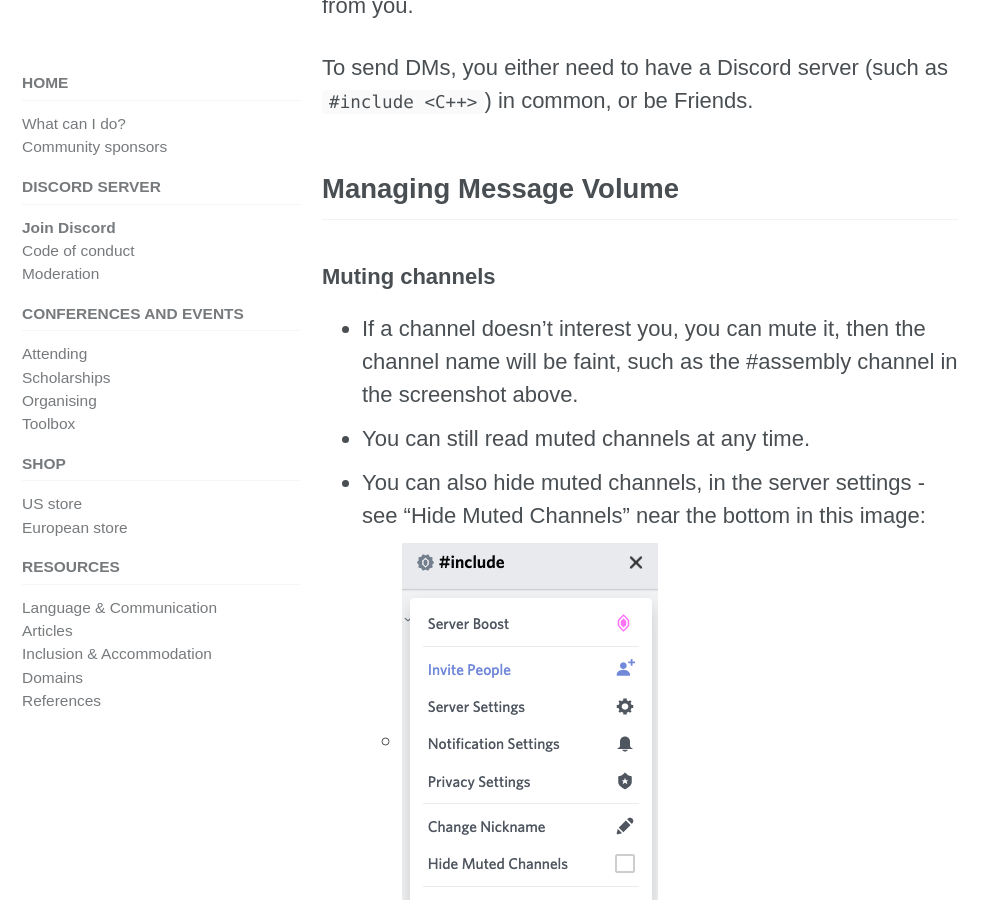
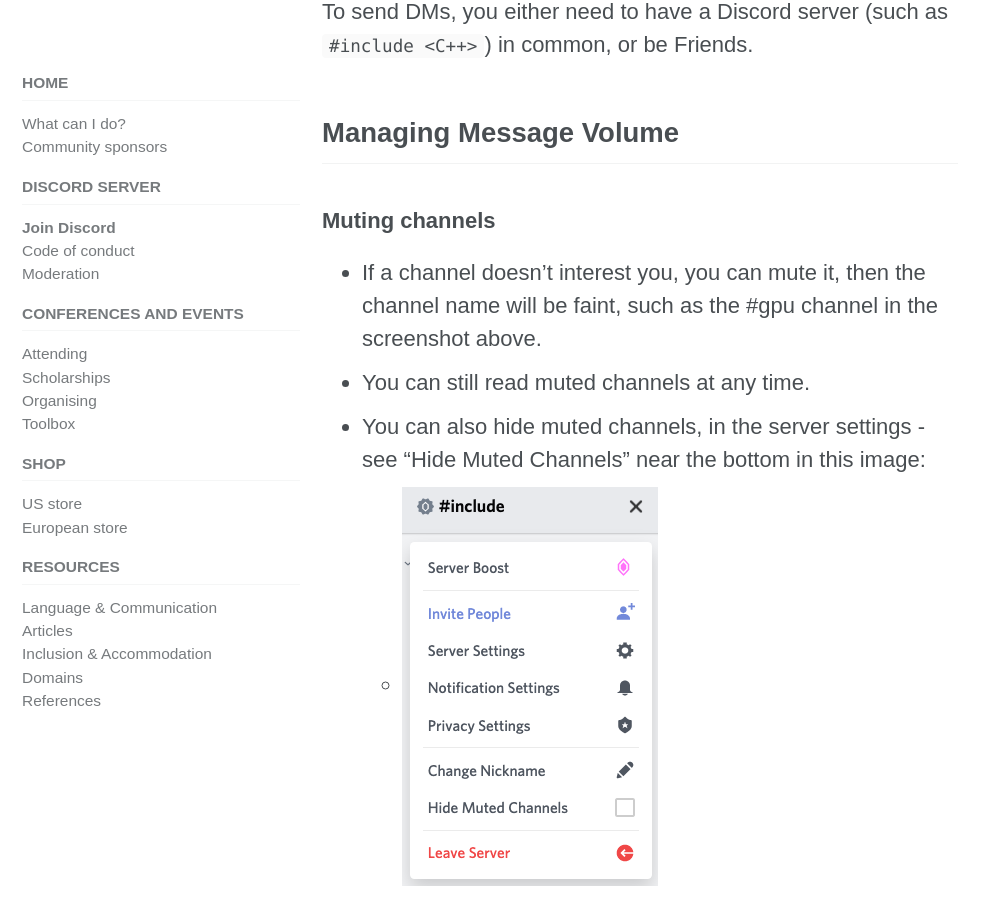
Before and after one commit to include-cpp/include-cpp.github.io, a Jekyll site: the page built from discord/index.md, in a window 1280 px wide and 900 px high, scrolled down 4926 px. Shown: the whole window, without its empty margins (0-999 px from the left). Built offline with Jekyll 4.4.1, drawn with Linux system fonts in a browser that asks for light colours; cached includes are drawn as plain includes; nearby versions of some CDN libraries.

Commit message:
Update discord_server_channels.png image for new layout
Co-Authored-By: Kate Gregory <kategregory@users.noreply.github.com>

```diff
--- a/discord/index.md
+++ b/discord/index.md
@@ -82,7 +82,7 @@ To send DMs, you either need to have a Discord server (such as `#include <C++>`)
 
 ### Muting channels
 
-* If a channel doesn't interest you, you can mute it, then the channel name will be faint, such as the #assembly channel in the screenshot above.
+* If a channel doesn't interest you, you can mute it, then the channel name will be faint, such as the #gpu channel in the screenshot above.
 * You can still read muted channels at any time.
 * You can also hide muted channels, in the server settings - see "Hide Muted Channels" near the bottom in this image:
     *  ![Server Settings](/images/server_settings.png)
```
Also changed, not shown: images/discord_server_channels.png.
